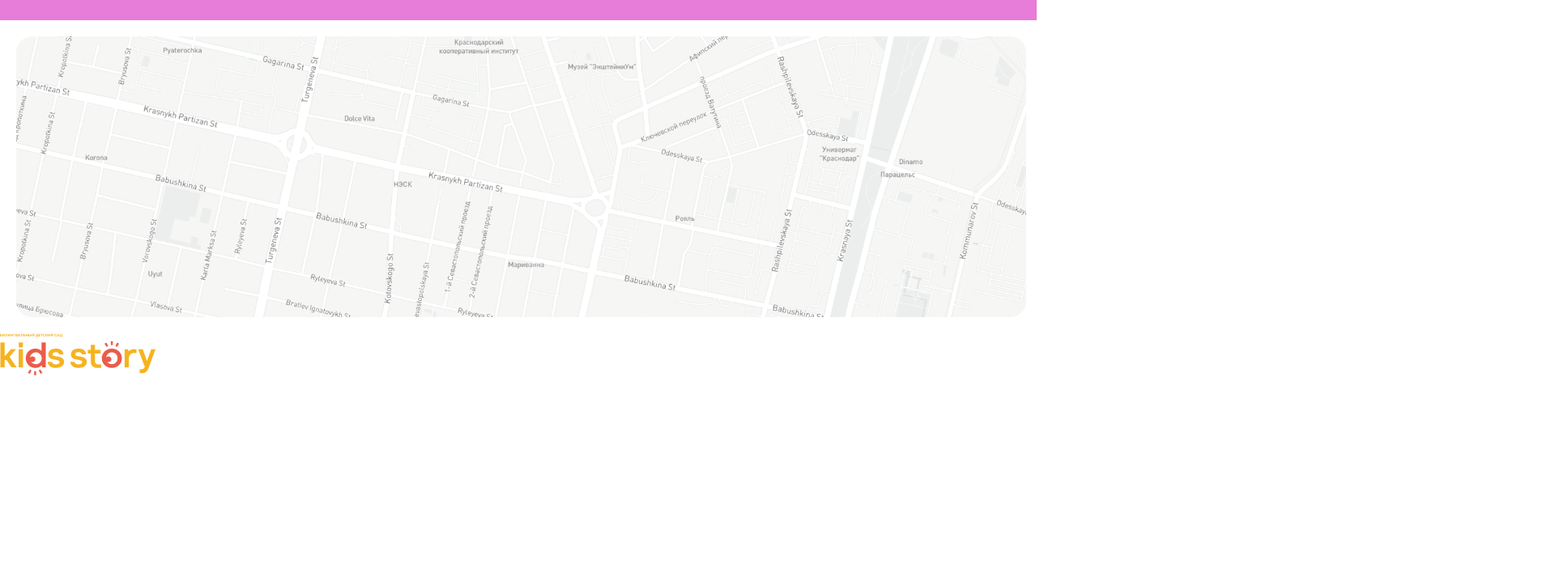
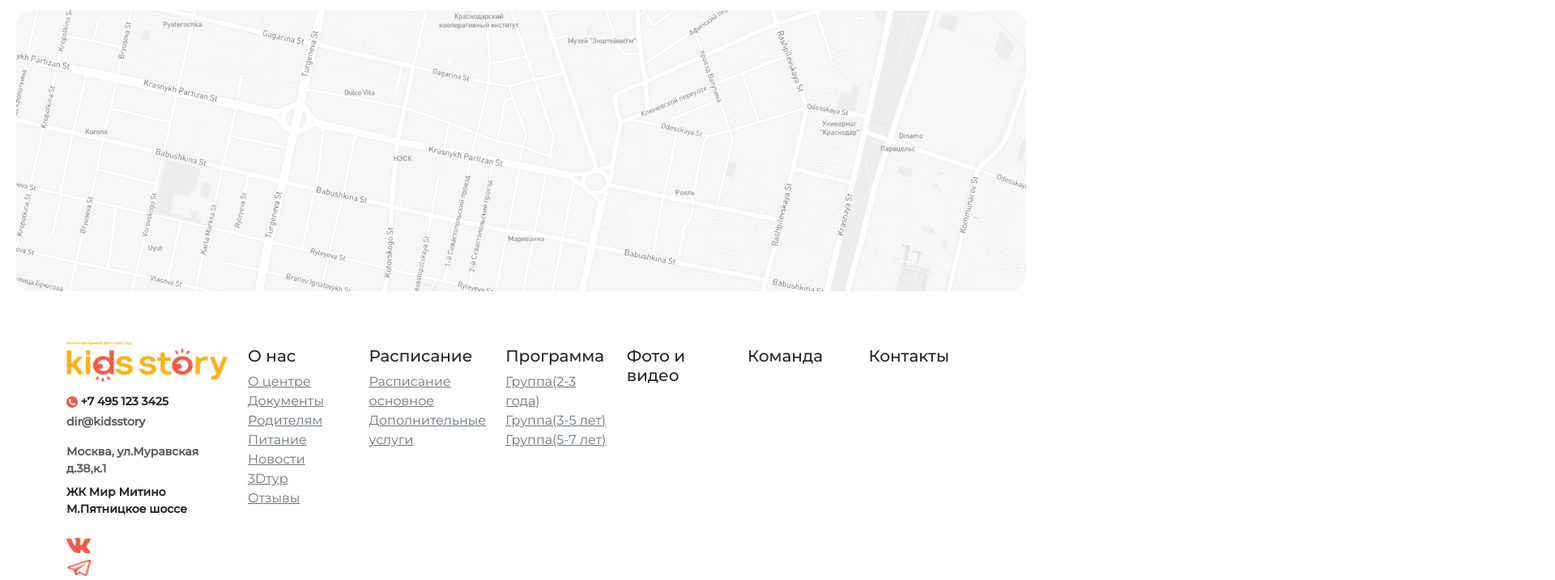
Before and after one commit to ianastasiya/Project_Kids_Story, a plain HTML site: page aboutus.html in a window 1280 px wide. Shown: the part 2083-2800 px from the top of the page at 81% size, 1920 px wide, since content can reach past the window. Before the commit the page ends 2547 px from the top, so only its background shows below. Drawn offline with nearby package versions, Linux system fonts and the light colour scheme.

Commit message:
add image yellow_wave, доработан блок с информацией о руководителе, добавлено фоновое изображение, добавлен footer

```diff
--- a/aboutus.html
+++ b/aboutus.html
@@ -81,16 +81,18 @@
                 счастливым.
               </span>
             </p>
-            <p>
-              - Английский детский клуб. Для детей с 2 до 7 лет. Погружение в
-              языковую среду, собственная кухня, охраняемая огороженная
-              территория, медицинский кабинет, соляная пещера.
-            </p>
-            <p>
-              - Дополнительные услуги. Для детей с 2 до 18 лет. Развивающие
-              студии, творческие мастерские, спортивные секции.
-            </p>
-            <p>- Kids story - "ежедневное развитие детей на 360 градусов".</p>
+            <ul>
+              <li>
+                Английский детский клуб. Для детей с 2 до 7 лет. Погружение в
+                языковую среду, собственная кухня, охраняемая огороженная
+                территория, медицинский кабинет, соляная пещера.
+              </li>
+              <li>
+                Дополнительные услуги. Для детей с 2 до 18 лет. Развивающие
+                студии, творческие мастерские, спортивные секции.
+              </li>
+              <li>Kids story - "ежедневное развитие детей на 360 градусов".</li>
+            </ul>
           </span>
         </div>
       </section>
@@ -115,6 +117,9 @@
         />
       </section>
       <!--section video and-->
+      <div class="background__img">
+        <img src="assets/images/yellow_wave.png" alt="yellow_wave" />
+      </div>
       <!--section with additional information start-->
       <article class="section-information">
         <div class="section-information__item">
@@ -234,11 +239,74 @@
     </main>
     <!--main and-->
     <!--footer start-->
-    <div class="footer">
-      <div class="logo-footer">
-        <img src="assets/images/logo.png" alt="logotip" />
+    <footer class="container py-5">
+      <div class="row">
+        <div class="col-12 col-md">
+         <sup><img xmlns src="assets/images/logo.png" width="200" height="50" fill="none" stroke="currentColor" stroke-linecap="round" stroke-linejoin="round" stroke-width="2" class="d-block mb-2" role="img" viewBox="0 0 24 24"><title>Product</title><circle cx="12" cy="12" r="10"></circle><path d="M14.31 8l5.74 9.94M9.69 8h11.48M7.38 12l5.74-9.94M9.69 16L3.95 6.06M14.31 16H2.83m13.79-4l-5.74 9.94"></path></></sup>
+          <small class="d-block mb-1 text"><b> <img xmlns src="assets/images/telephone.png"> +7 495 123 3425</b></small>
+          <small class="d-block mb-3 text-muted"><b>dir@kidsstory</b></small>
+          <small class="d-block mb-2 text-muted"><b>Москва, ул.Муравская д.38,к.1</b></small>
+          <small class=" test d-block mb-4 "><b>ЖК Мир Митино М.Пятницкое шоссе</b></small>
+          <img xmlns src="assets/vector_2.png" width="30" height="20" fill="none" stroke="currentColor" stroke-linecap="round" stroke-linejoin="round" stroke-width="2" class="d-block mb-2" role="img" viewBox="0 0 24 24"><title>Product</title><circle cx="12" cy="12" r="10"></circle><path d="M14.31 8l5.74 9.94M9.69 8h11.48M7.38 12l5.74-9.94M9.69 16L3.95 6.06M14.31 16H2.83m13.79-4l-5.74 9.94"></path></>
+          <img xmlns src="assets/vector_3.png" width="30" height="20" fill="none" stroke="currentColor" stroke-linecap="round" stroke-linejoin="round" stroke-width="2" class="d-block mb-2" role="img" viewBox="0 0 24 24"><title>Product</title><circle cx="12" cy="12" r="10"></circle><path d="M14.31 8l5.74 9.94M9.69 8h11.48M7.38 12l5.74-9.94M9.69 16L3.95 6.06M14.31 16H2.83m13.79-4l-5.74 9.94"></path></>
+
+
+        </div>
+        <div class="col-6 col-md">
+          <h5>О нас</h5>
+          <ul class=" list-unstyled text-small ">
+            <li><a class="link-secondary " href="#">О центре</a></li>
+            <li><a class="link-secondary " href="#">Документы</a></li>
+            <li><a class="link-secondary " href="#">Родителям</a></li>
+            <li><a class="link-secondary " href="#">Питание</a></li>
+            <li><a class="link-secondary " href="#">Новости</a></li>
+            <li><a class="link-secondary " href="#">3Dтур</a></li>
+            <li><a class="link-secondary " href="#">Отзывы</a></li>
+          </ul>
+        </div>
+        <div class="col-6 col-md">
+          <h5>Расписание</h5>
+          <ul class="list-unstyled text-small">
+            <li><a class="link-secondary" href="#">Расписание основное</a></li>
+            <li><a class="link-secondary" href="#">Дополнительные услуги</a></li>
+          </ul>
+        </div>
+        <div class="col-6 col-md">
+          <h5>Программа</h5>
+          <ul class="list-unstyled text-small">
+            <li><a class="link-secondary" href="#">Группа(2-3 года)</a></li>
+            <li><a class="link-secondary" href="#">Группа(3-5 лет)</a></li>
+            <li><a class="link-secondary" href="#">Группа(5-7 лет)</a></li>
+
+          </ul>
+        </div>
+        <div class="col-6 col-md">
+          <h5>Фото и видео</h5>
+
+        </div>
+        <div class="col-6 col-md">
+          <h5>Команда</h5>
+
+        </div>
+        <div class="col-6 col-md">
+          <h5>Контакты</h5>
+
+        </div>
       </div>
-    </div>
+        <div class="d-flex flex-wrap justify-content-between align-items-center py-3 my-4 border-top">
+          <p class="col-md-4 mb-0 text-muted">Copyrights:Kids Story 2021</p>
+
+          <a href="/" class="col-md-4 d-flex align-items-center justify-content-center mb-3 mb-md-0 me-md-auto link-dark text-decoration-none">
+            <img  src="assets/images/logo.png" class="bi me-2" width="100" height="30"><use xlink:href="#bootstrap"></use></>
+          </a>
+
+          <ul class="nav col-md-4 justify-content-end">
+
+            <li class="nav-item"><a href="#" class="nav-link px-2 text-muted">Дизайн ZHURAVLEV</a></li>
+          </ul>
+          <img xmlns src="assets/vector.jpg" width="200" height="60" fill="none" stroke="currentColor" stroke-linecap="round" stroke-linejoin="round" stroke-width="2" class="d-block mb-2" role="img" viewBox="0 0 24 24"><title>Product</title><circle cx="12" cy="12" r="10"></circle><path d="M14.31 8l5.74 9.94M9.69 8h11.48M7.38 12l5.74-9.94M9.69 16L3.95 6.06M14.31 16H2.83m13.79-4l-5.74 9.94"></path></>
+        </div>
+    </footer>
     <!--footer and-->
     <script
       src="https://cdn.jsdelivr.net/npm/@popperjs/core@2.11.6/dist/umd/popper.min.js"
--- a/assets/styles/aboutus.css
+++ b/assets/styles/aboutus.css
@@ -3,6 +3,10 @@
   outline: none;
   font-family: "Montserrat", "Arial", sans-serif;
   font-style: normal;
+}
+
+main {
+  position: relative;
 }
 
 /*Блок о руководителе*/
@@ -124,11 +128,19 @@
   margin-top: 40px;
   margin-left: 10px;
   margin-right: 10px;
-  background-color: #f0e87b;
   display: grid;
   grid-template-columns: repeat(3, 1fr);
   grid-gap: 1rem;
+  position: relative;
   overflow: hidden;
+  /*background-image: url(assets/images/yellow_wave.png);
+  background-position: center;*/
+}
+
+.background__img {
+  position: absolute;
+  z-index: -1;
+  margin-top: -30lvh;
 }
 
 /*Раздел доп. информации*/
```
Also changed, not shown: assets/images/yellow_wave.png (added).
